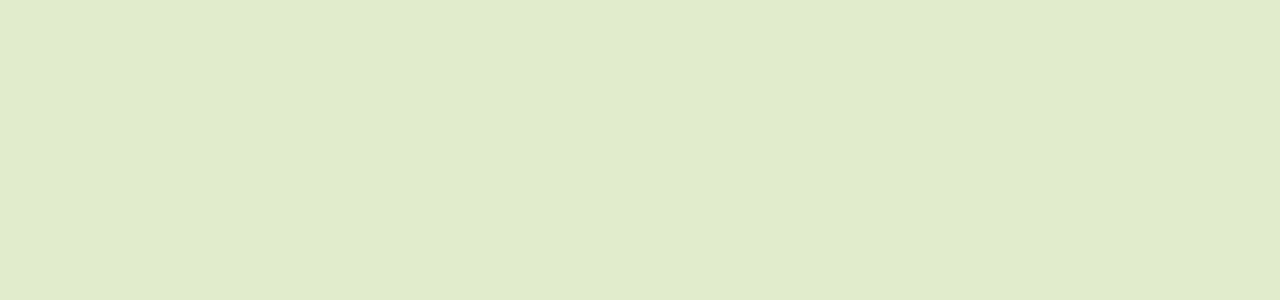
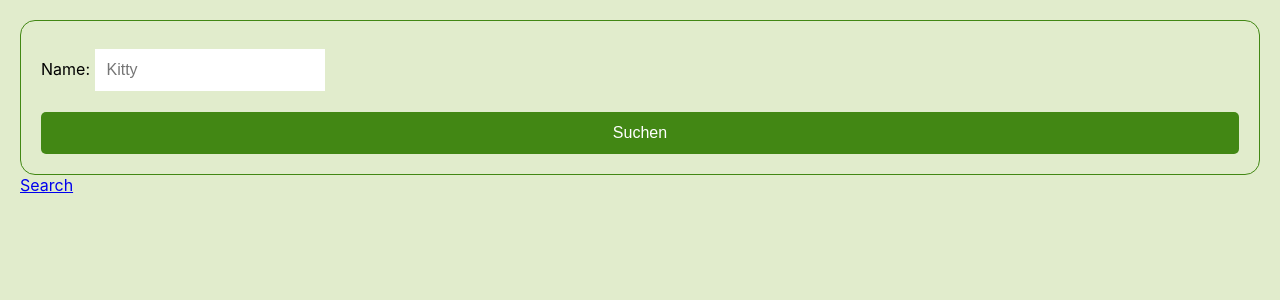
Before and after one commit to FreyaElisabeth/Katzenhaus-digital, a React (Create React App) app: page /search in a window 1280 px wide. Shown: the top 300 px of the page. Built offline with nearby package versions, Linux system fonts and the light colour scheme.

Commit message:
Create components, insert in storybook and App

```diff
--- a/src/components/App.js
+++ b/src/components/App.js
@@ -1,23 +1,15 @@
 import React, { Component } from 'react'
 import { BrowserRouter as Router, Route, NavLink } from 'react-router-dom'
 import styled from 'styled-components'
-import {
-  palestprimary,
-  paleprimary,
-  brightprimary,
-  darkerprimary,
-  darkestprimary,
-  palestsecondary,
-  palesecondary,
-  brightsecondary,
-  darkersecondary,
-  darkestsecondary
-} from './colors'
+import { palestprimary } from './colors'
 
 import DataScreen from './DataScreen'
+import SearchScreen from './SearchScreen'
 
 export default class App extends Component {
   state = {
+    dataSets: [
+      {
         name: 'Nimue',
         HTVNr: '848_A_17',
         transponderNr: 276097200023868,
@@ -44,6 +36,64 @@ export default class App extends Component {
         otherTreatments: '',
         freeTextInfo:
           'Nimue muss dringend abnehmen, am besten über mehrere Monate hinweg.'
+      },
+      {
+        name: 'Sir Maunzelot',
+        HTVNr: '849_A_17',
+        transponderNr: 276097200023869,
+        house: 'Neues Katzenhaus',
+        room: 9,
+        kennel: 7,
+        sex: 'männlich',
+        spayedOrNeutered: true,
+        adoptable: true,
+        race: 'Norwegische Waldkatze x Sibirer x Europäisch Kurzhaar',
+        color: 'silbergrau getigert',
+        dateOfBirth: new Date('2008.03.21'),
+        inShelterSince: new Date('2017.03.01'),
+        aggressive: false,
+        assertive: false,
+        nervous: true,
+        escapologist: true,
+        outdoorCat: false,
+        toiletTrained: true,
+        acuteDiseases: 'Schnupfen',
+        chronicDiseases: 'leichtes Übergewicht',
+        nutrition: 'nur Trockenfutter',
+        medication: '',
+        otherTreatments: '',
+        freeTextInfo:
+          'Sir Maunzelot braucht viel Zuneigung, aber auch viel Zeit, um Vertrauen zu fassen.'
+      },
+      {
+        name: 'Elvis',
+        HTVNr: '849_F_01',
+        transponderNr: 276097200023855,
+        house: 'Neues Katzenhaus',
+        room: 6,
+        kennel: 7,
+        sex: 'männlich',
+        spayedOrNeutered: false,
+        adoptable: true,
+        race: 'Europäisch Kurzhaar',
+        color: 'rot getigert, weiße Brust',
+        dateOfBirth: new Date('2001.07.01'),
+        inShelterSince: new Date('2001.08.01'),
+        aggressive: false,
+        assertive: true,
+        nervous: false,
+        escapologist: true,
+        outdoorCat: true,
+        toiletTrained: false,
+        acuteDiseases: 'Schnupfen, Flöhe',
+        chronicDiseases: '',
+        nutrition: 'Aufbaufütterung',
+        medication: 'Flohmittel',
+        otherTreatments: 'Wärmelampe',
+        freeTextInfo:
+          'Elvis wurde neben seiner toten Mutter und zwei toten Geschwistern aufgefunden, die wahrscheinlich Rattengift gefressen haben.'
+      }
+    ]
   }
 
   render() {
@@ -73,7 +123,7 @@ export default class App extends Component {
       spayedOrNeutered,
       toiletTrained,
       transponderNr
-    } = this.state
+    } = this.state.dataSets[0]
 
     return (
       <Router>
@@ -111,11 +161,10 @@ export default class App extends Component {
               />
             )}
           />
-          {/* <nav>
-            <NavLink exact to="/">
-              CatCard
-            </NavLink>
-          </nav> */}
+          <Route path="/search" exact render={() => <SearchScreen />} />
+          <nav>
+            <NavLink to="/search">Search</NavLink>
+          </nav>
         </Wrapper>
       </Router>
     )
--- /dev/null
+++ b/src/components/Button.js
@@ -0,0 +1,27 @@
+import React, { Component } from 'react'
+import styled from 'styled-components'
+import { palesecondary, darkestprimary } from './colors'
+
+const StyledButton = styled.button`
+  font-size: 16px;
+  background: ${darkestprimary};
+  color: white;
+  border-radius: 5px;
+  border: none;
+  padding: 1%;
+
+  &:focus {
+    outline: none;
+    box-shadow: 0 0 2px 2px ${palesecondary};
+  }
+`
+
+export default class Button extends Component {
+  render() {
+    return (
+      <StyledButton onClick={this.props.onClick}>
+        {this.props.text}
+      </StyledButton>
+    )
+  }
+}
--- a/src/components/Input.js
+++ b/src/components/Input.js
@@ -1,13 +1,11 @@
 import React, { Component } from 'react'
 import styled from 'styled-components'
-import { darkestprimary, palesecondary } from './colors'
+import { palesecondary } from './colors'
 
 const InputField = styled.input`
   margin: 0.5em 0 1em 0;
-  font-size: 22px;
-  caret-color: ${darkestprimary};
-  color: ${darkestprimary};
-  width: 80%;
+  font-size: 16px;
+  padding: 1%;
   border: none;
 
   &:focus {
@@ -25,18 +23,15 @@ export default class Input extends Component {
         <InputField
           name={name}
           placeholder={placeholder}
-          onKeyUp={event =>
-            event.key === 'Enter' ? this.handleSubmit(event) : ''
-          }
+          onSubmit={event => event.key === 'Enter' && this.handleSubmit(event)}
         />
       </label>
     )
   }
 
   handleSubmit(event) {
-    if (event.key === 'Enter') {
-      this.props.onSubmit(event)
-      event.target.value = ''
-    }
+    // this.props.onSubmit(event)
+    console.log('submit')
+    event.target.value = ''
   }
 }
--- /dev/null
+++ b/src/components/SearchScreen.js
@@ -0,0 +1,33 @@
+import React, { Component } from 'react'
+import styled from 'styled-components'
+
+import { darkestprimary } from './colors'
+import Input from './Input'
+import Button from './Button'
+
+const SearchWrapper = styled.div`
+  border: 1px solid ${darkestprimary};
+  border-radius: 15px;
+  padding: 20px;
+
+  form {
+    display: grid;
+    grid-gap: 5px;
+    align-items: start;
+  }
+`
+
+export default class SearchScreen extends Component {
+  render() {
+    return (
+      <SearchWrapper>
+        <form>
+          <Input name="name" placeholder="Kitty" label="Name: " />
+          <Button text="Suchen" onClick={this.submit} />
+        </form>
+      </SearchWrapper>
+    )
+  }
+
+  submit = () => console.log('submit')
+}
```
Also changed, not shown: src/stories/index.js (+5 -1 lines), src/components/DataScreen.js (indentation only). Lines whose indentation alone changed are shown as unchanged.
